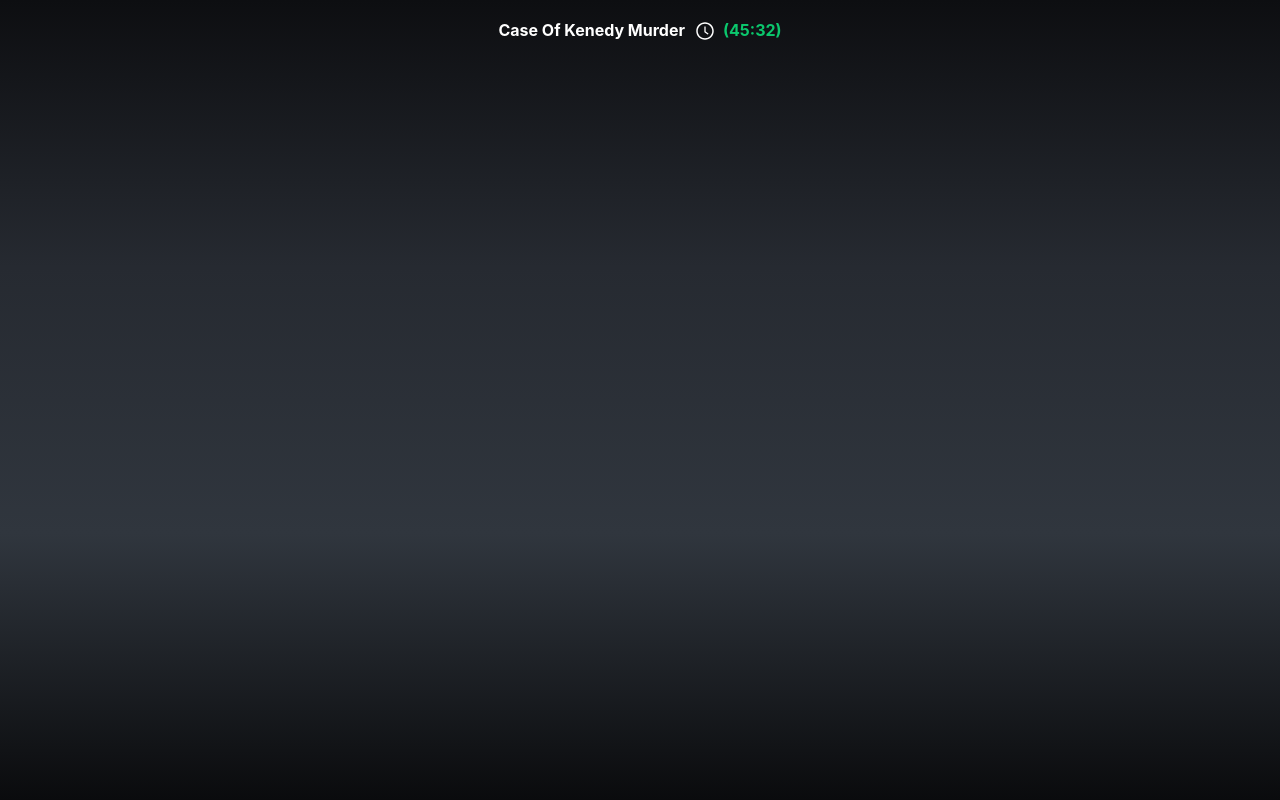
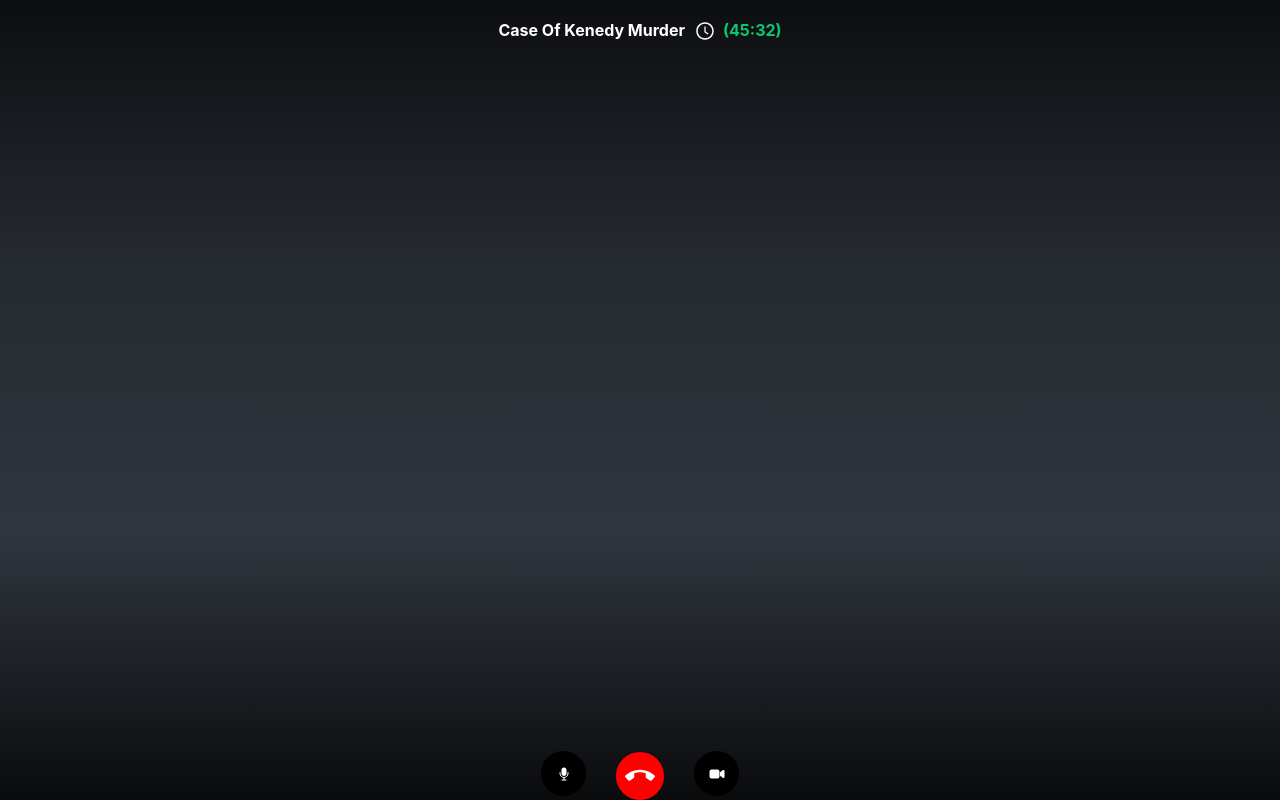
Before and after one commit to black-sheep777/vid-task, a React (Create React App) app: page / in a window 1280 px wide. Built offline with nearby package versions, Linux system fonts and the light colour scheme.

Commit message:
Add footer

```diff
--- a/src/components/app/App.tsx
+++ b/src/components/app/App.tsx
@@ -1,5 +1,6 @@
 import React from 'react'
 import Header from 'components/header/Header'
+import Footer from 'components/footer/Footer'
 import 'components/app/App.scss'
 
 
@@ -9,7 +10,7 @@ function App() {
   return (
     <div className="App">
       <Header />
-
+      <Footer />
     </div>
   )
 }
--- /dev/null
+++ b/src/components/footer/Footer.jsx
@@ -0,0 +1,28 @@
+import React, { useState, useEffect } from 'react'
+import 'components/footer/Footer.scss'
+import RoundButton from 'components/common/round-button/RoundButton'
+import { MdCallEnd } from 'react-icons/md'
+import { IoMicOff, IoMic, IoVideocam, IoVideocamOff } from 'react-icons/io5'
+
+export default function Footer(){
+  const [mic, setMic] = useState(true)
+  const [video, setVideo] = useState(true)
+  //   useEffect(()=>{}, [Mic])
+  return (
+    <div className="footer">
+
+      <RoundButton className="footer__btn--black" onClick={()=>{setMic(!mic)}}>
+        {mic ? <IoMic /> : <IoMicOff />  }
+      </RoundButton>
+
+      <RoundButton className="footer__btn--red">
+        <MdCallEnd className="footer__callIcon" />
+      </RoundButton>
+
+      <RoundButton className="footer__btn--black" onClick={()=>{setVideo(!video)}}>
+        {video ? <IoVideocam /> : <IoVideocamOff /> }
+      </RoundButton>
+
+    </div>
+  )
+}
--- /dev/null
+++ b/src/components/footer/Footer.scss
@@ -0,0 +1,29 @@
+.footer {
+  display: flex;
+  flex-direction: row;
+  justify-content: center;
+  width: 100%;
+  position: absolute;
+  bottom: 0;
+  left: 0;
+
+  &__btn--black {
+    background-color: black;
+    color: white;
+    width: 45px;
+    height: 45px;
+  }
+
+  &__btn--red {
+    background-color: red;
+    color: white;
+    width: 48px;
+    height: 48px;
+    margin: 1px 30px 0 30px;
+  }
+
+  &__callIcon {
+    width: 30px;
+    height: 30px;
+  }
+}
--- a/src/index.scss
+++ b/src/index.scss
@@ -10,6 +10,7 @@ html {
 
 body {
   height: 100%;
+  position: relative;
   font-family:
     -apple-system,
     BlinkMacSystemFont,
```
